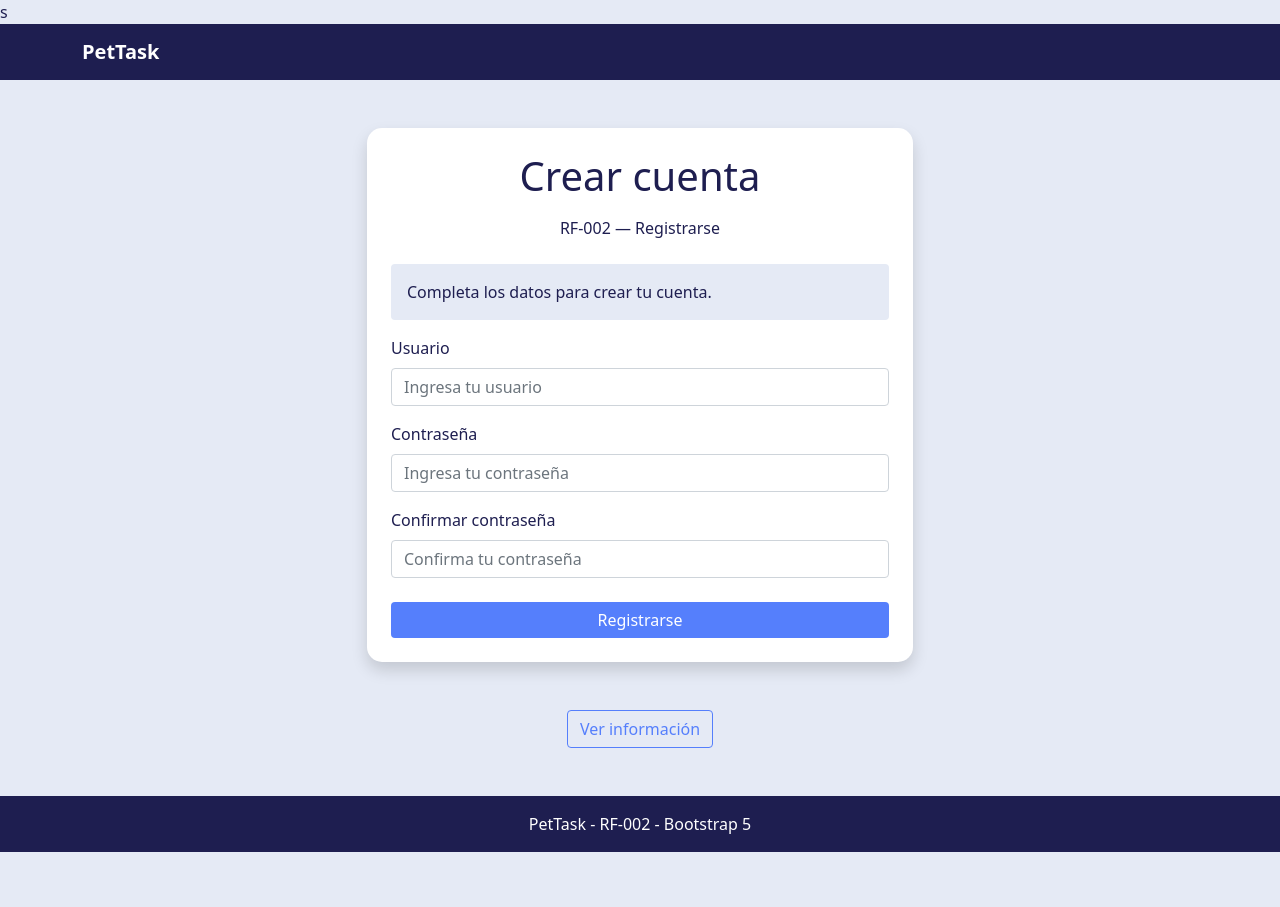
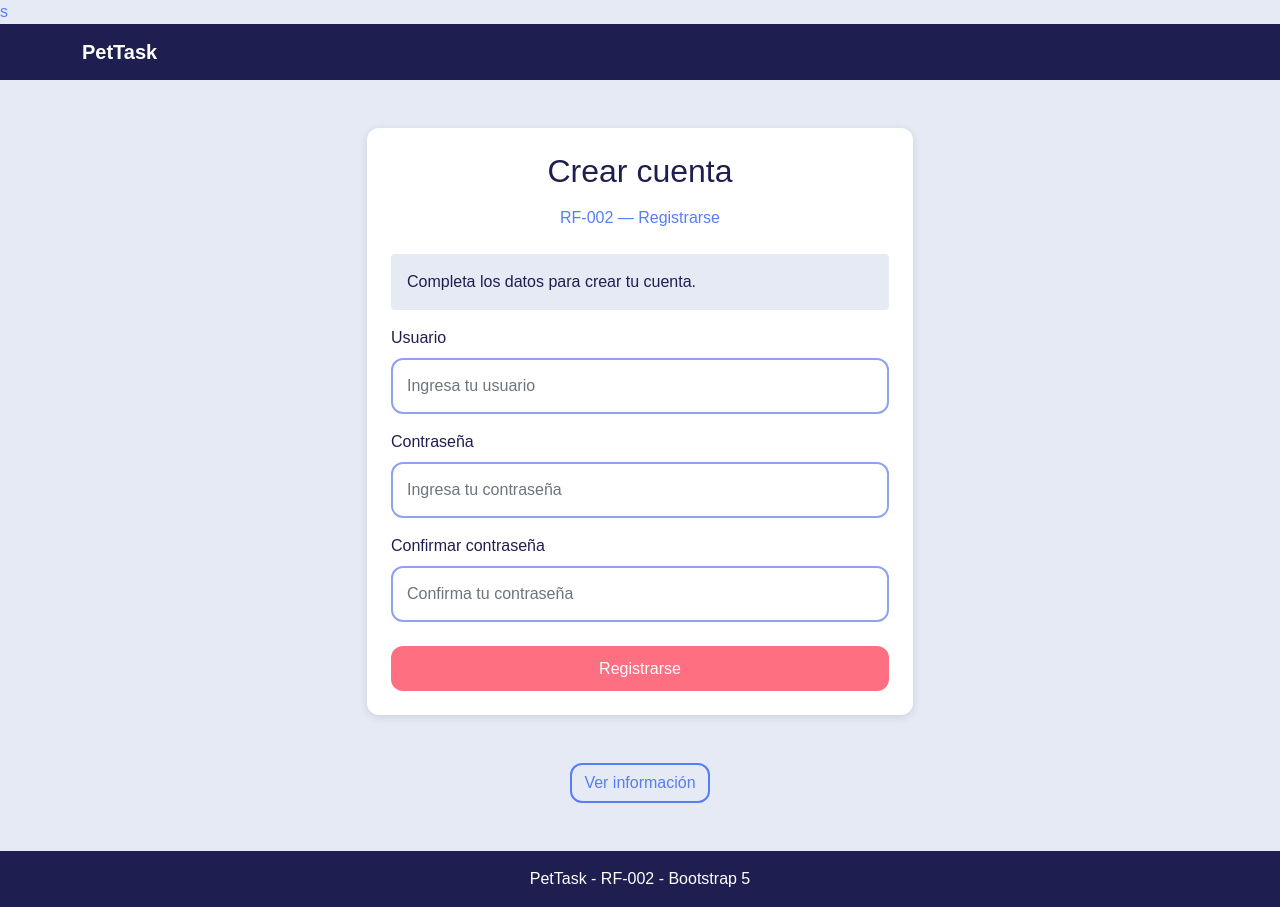
Before and after one commit to emir2007-maker/apps-web-2026, a plain HTML site: page practica-03-bootstrap/index.html in a window 1280 px wide. Before the commit the page ends 852 px from the top, so only its background shows below. Drawn offline with nearby package versions, Linux system fonts and the light colour scheme.

Commit message:
Actualiza colores de PetTask

```diff
--- a/practica-03-bootstrap/style.css
+++ b/practica-03-bootstrap/style.css
@@ -3,93 +3,165 @@
    Estilos personalizados
    ================================ */
 
-/* Paleta de colores */
+/* PALETA DE COLORES */
 :root {
-    --color-fondo: #E5EAF5;
-    --color-rosa: #FF6F82;
-    --color-azul: #557FFC;
-    --color-azul-oscuro: #1E1E50;
-    --color-blanco: #FFFFFF;
+    --fondo: #e5eaf5;
+    --rosa: #ff6f82;
+    --azul-claro: #8fa3ed;
+    --azul: #557ef7;
+    --azul-oscuro: #1f1e50;
+    --blanco: #ffffff;
+    --texto: #557ef7;
 }
 
-/* Configuración general */
-body {
-    background-color: var(--color-fondo);
-    color: var(--color-azul-oscuro);
+/* CONFIGURACIÓN GENERAL */
+* {
+    box-sizing: border-box;
 }
 
-/* Barra de navegación */
+body {
+    margin: 0;
+    padding: 0;
+    background-color: var(--fondo);
+    color: var(--texto);
+    font-family: "Onest", sans-serif;
+}
+
+/* BARRA DE NAVEGACIÓN */
 .navbar {
-    background-color: var(--color-azul-oscuro);
+    background-color: var(--azul-oscuro);
 }
 
 .navbar-brand {
-    color: var(--color-blanco) !important;
+    color: var(--blanco) !important;
+    font-family: "Questrial", sans-serif;
     font-weight: bold;
 }
 
-/* Tarjeta del formulario */
+/* TARJETA */
 .card {
-    background-color: var(--color-blanco);
+    background-color: var(--blanco);
     border: none;
-    border-radius: 15px;
+    border-radius: 12px;
+    box-shadow: 0 2px 8px rgba(31, 30, 80, 0.12) !important;
 }
 
-/* Títulos */
+/* TÍTULO */
 .titulo {
-    color: var(--color-azul-oscuro);
+    margin: 0 0 20px 0;
+    color: var(--azul-oscuro);
+    font-family: "Questrial", sans-serif;
+    font-size: 32px;
+    text-align: center;
 }
 
+/* TEXTO */
 .texto {
-    color: var(--color-azul-oscuro);
+    color: var(--texto);
+    font-family: "Onest", sans-serif;
 }
 
-/* Mensaje informativo */
-.alerta {
-    background-color: var(--color-fondo);
-    color: var(--color-azul-oscuro);
-    border: none;
+/* CAMPOS */
+.form-label {
+    color: var(--azul-oscuro);
+    font-size: 16px;
+    font-weight: 500;
+    font-family: "Onest", sans-serif;
 }
 
-/* Botón principal */
+.form-control {
+    min-height: 56px;
+    padding: 10px 14px;
+    border: 2px solid var(--azul-claro);
+    border-radius: 12px;
+    background-color: var(--blanco);
+    color: var(--texto);
+    font-family: "Onest", sans-serif;
+    font-size: 16px;
+}
+
+.form-control:focus {
+    border-color: var(--azul);
+    color: var(--texto);
+    box-shadow: 0 0 0 2px rgba(85, 126, 247, 0.2);
+}
+
+/* ALERTA */
+.alerta {
+    background-color: var(--fondo);
+    color: var(--azul-oscuro);
+    border: none;
+    font-family: "Onest", sans-serif;
+}
+
+/* BOTÓN REGISTRARSE */
 .btn-registrarse {
-    background-color: var(--color-azul);
-    color: var(--color-blanco);
+    width: 100%;
+    min-height: 45px;
+    padding: 9px 20px;
     border: none;
+    border-radius: 12px;
+    background-color: var(--rosa);
+    color: var(--blanco);
+    font-family: "Onest", sans-serif;
+    font-size: 16px;
+    font-weight: 500;
 }
 
 .btn-registrarse:hover {
-    background-color: var(--color-rosa);
-    color: var(--color-blanco);
+    background-color: #f05f74;
+    color: var(--blanco);
 }
 
-/* Botón secundario */
+/* BOTÓN INFORMACIÓN */
 .btn-informacion {
-    color: var(--color-azul);
-    border-color: var(--color-azul);
+    color: var(--azul);
+    border: 2px solid var(--azul);
+    border-radius: 12px;
+    font-family: "Onest", sans-serif;
 }
 
 .btn-informacion:hover {
-    background-color: var(--color-rosa);
-    border-color: var(--color-rosa);
-    color: var(--color-blanco);
+    background-color: var(--rosa);
+    border-color: var(--rosa);
+    color: var(--blanco);
 }
 
-/* Pie de página */
-footer {
-    background-color: var(--color-azul-oscuro);
-    color: var(--color-blanco);
+/* MODAL */
+.modal-content {
+    border-radius: 12px;
 }
 
-/* Adaptación para pantallas pequeñas */
+.modal-title {
+    color: var(--azul-oscuro);
+    font-family: "Questrial", sans-serif;
+}
+
+.modal-body {
+    color: var(--azul-oscuro);
+    font-family: "Onest", sans-serif;
+}
+
+/* PIE DE PÁGINA */
+footer {
+    background-color: var(--azul-oscuro);
+    color: var(--blanco);
+    font-family: "Onest", sans-serif;
+}
+
+/* RESPONSIVE */
 @media (max-width: 576px) {
 
     .card-body {
-        padding: 1.5rem !important;
+        padding: 16px !important;
     }
 
     .titulo {
-        font-size: 1.8rem;
+        font-size: 28px;
+        margin-bottom: 16px;
     }
 
+    .form-control {
+        min-height: 52px;
+    }
 }
```
